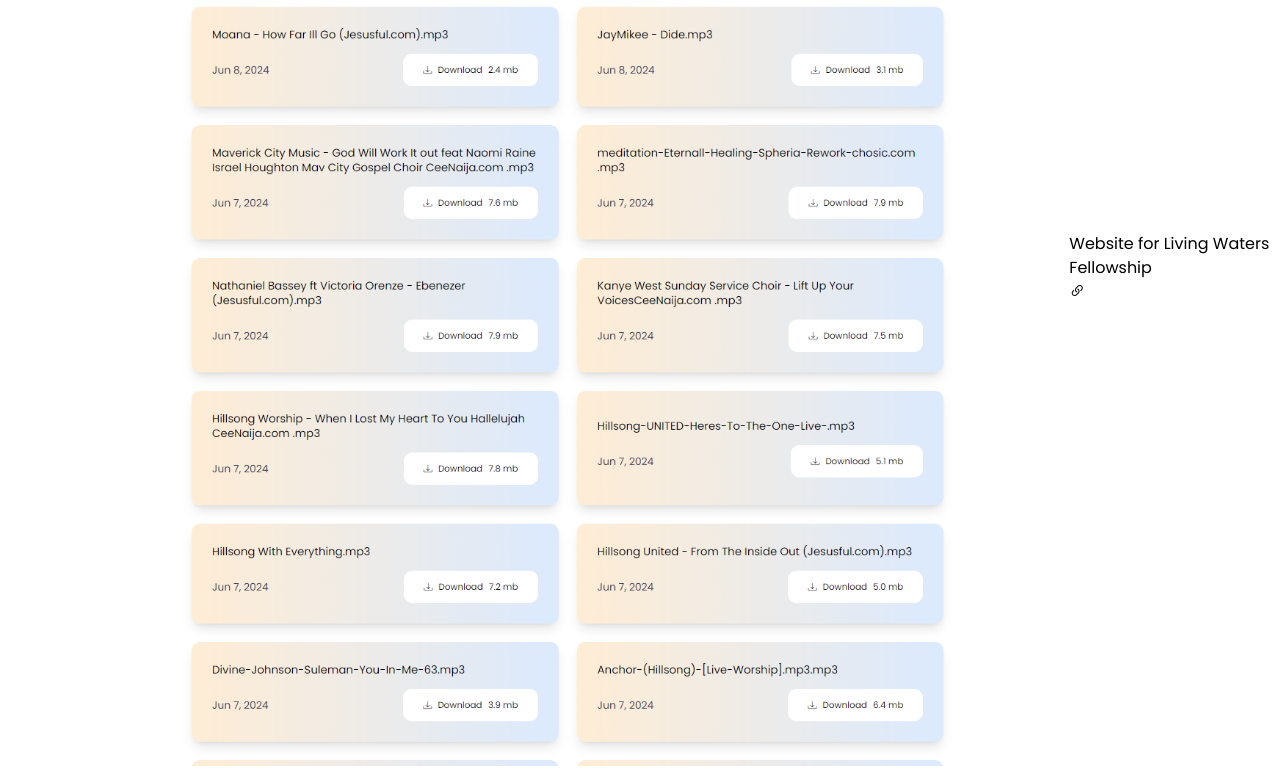
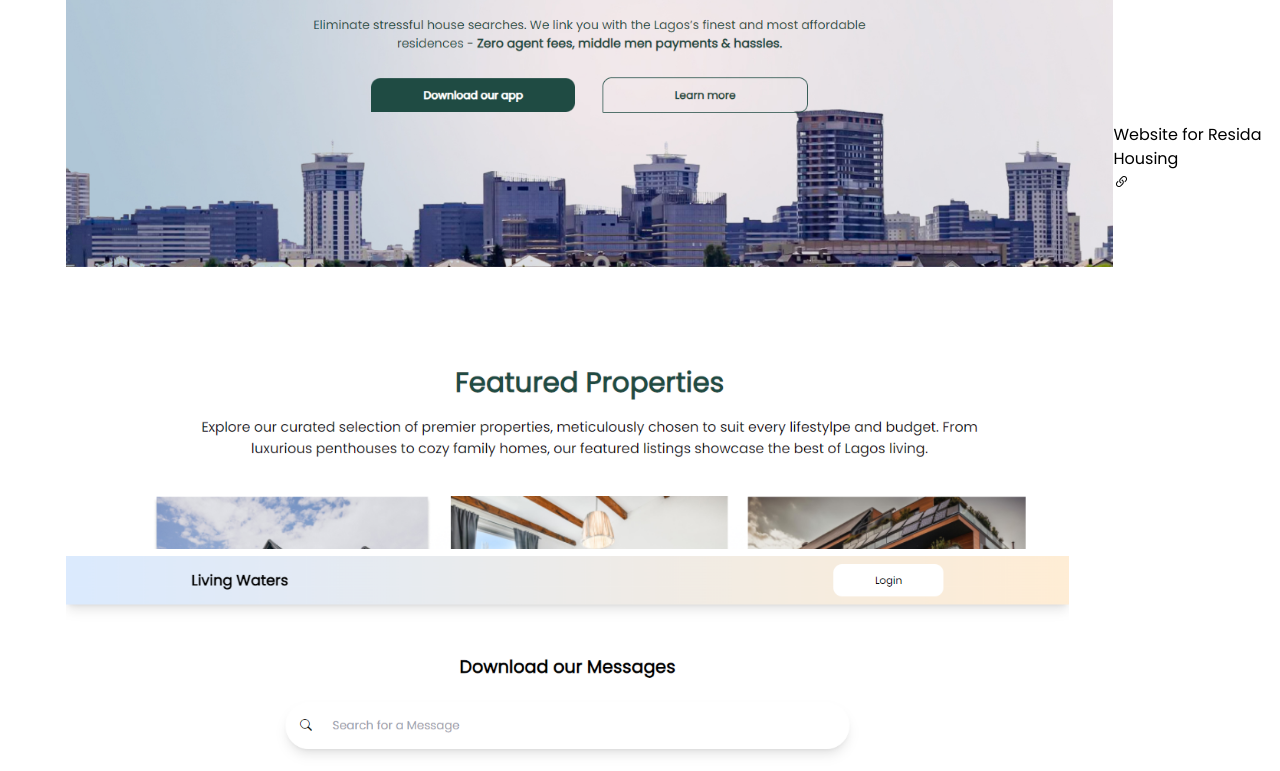
Before and after one commit to paixtechdom/my-portfolio, a React (Vite) app: page / in a window 1280 px wide. Shown: the part 2360-3131 px from the top of the page. Built offline with nearby package versions, Linux system fonts and the light colour scheme.

Commit message:
added resida housing to portfolio

```diff
--- a/src/assets/Constants.js
+++ b/src/assets/Constants.js
@@ -14,8 +14,16 @@
 import Calculator from "./img/calculator.png"
 import albertInteriors from "./img/albert-interiors.png"
 import livingWaters from "./img/livingWaters.png"
+import resida from "./img/resida-housing.png"
 
 const MyProjects = [
+    {
+        title: 'Website for Resida Housing',
+        lang: ["Tyoescript", 'REACT', 'Tailwind'],
+        link: 'https://resida.netlify.app/',
+        description:  [''],
+        img: resida
+    },
     {
         title: 'Website for Living Waters Fellowship',
         lang: ['REACT', 'Tailwind'],
```
Also changed, not shown: src/assets/img/resida-housing.png (added).
